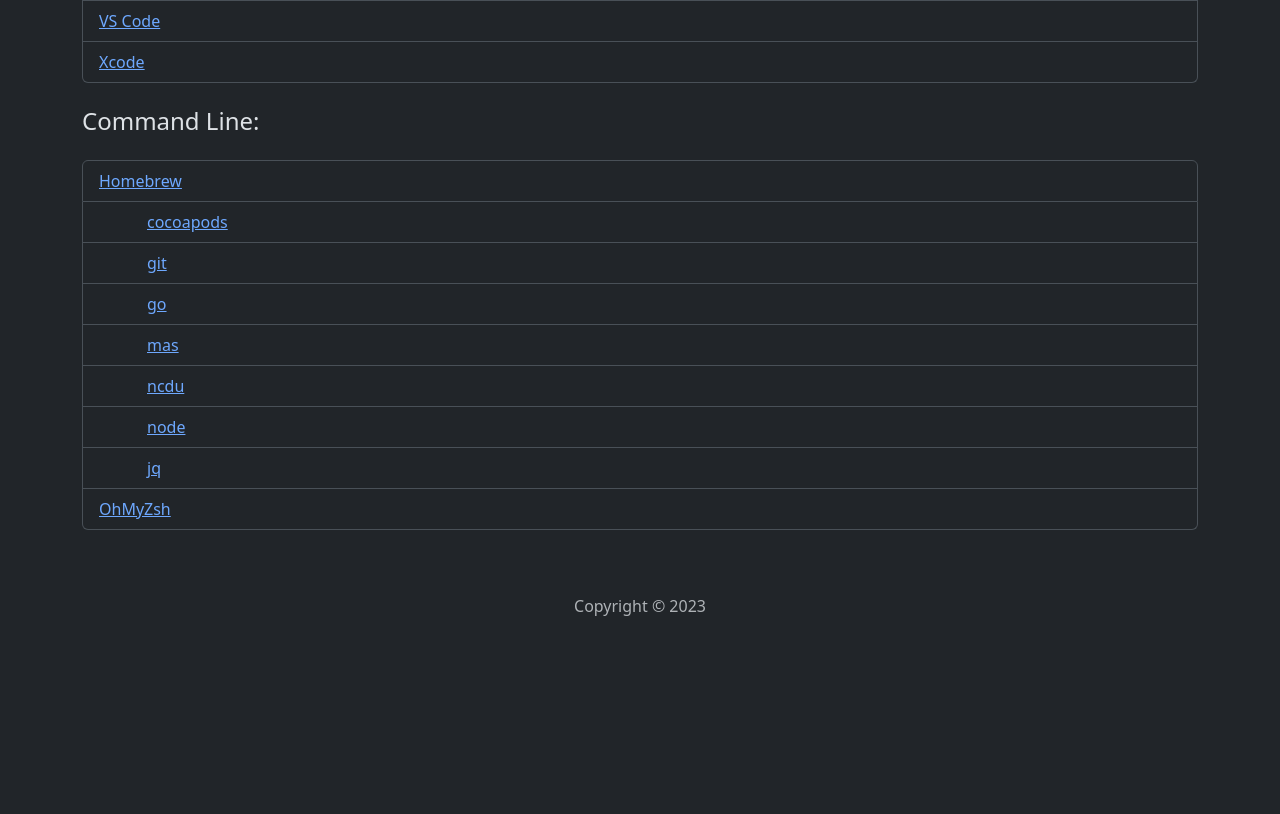
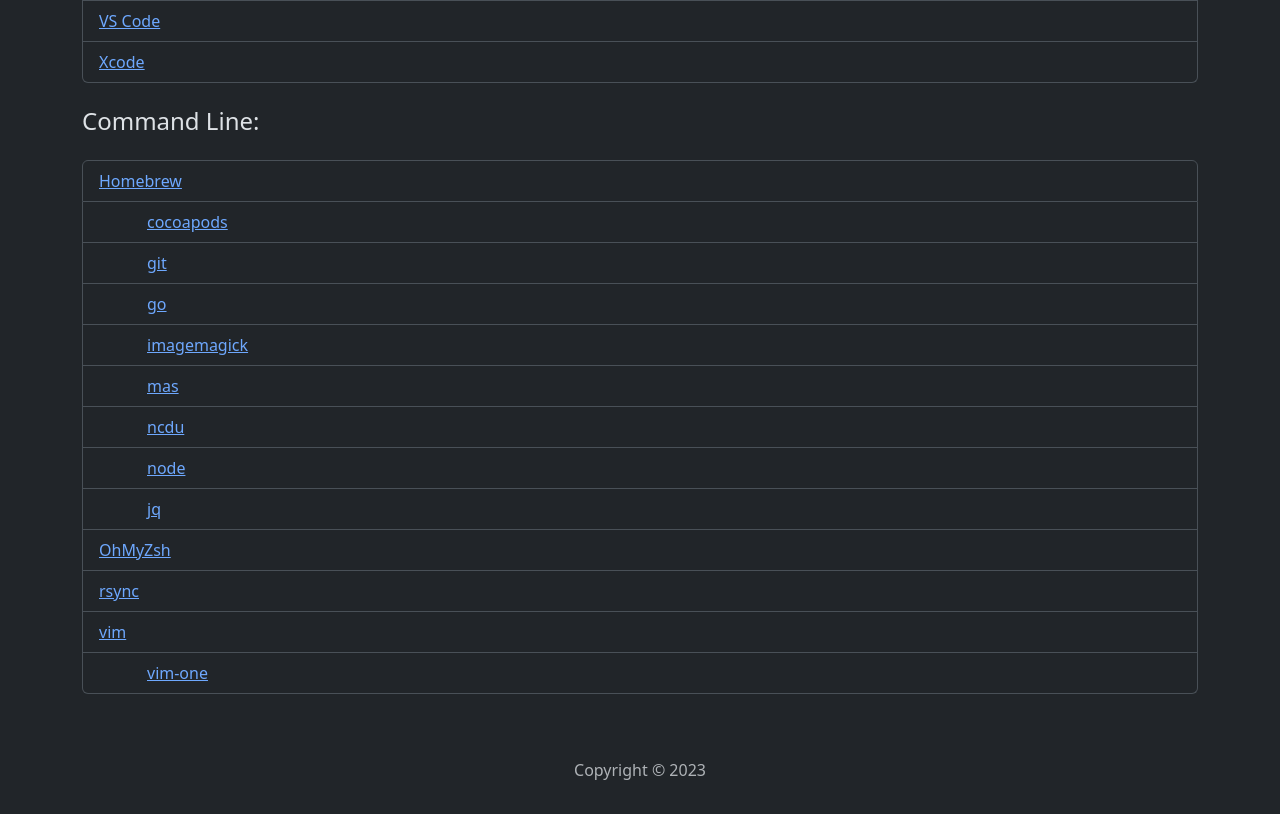
Before and after one commit to sixcolors/jasons-homepage, a plain HTML site: page apps.html in a window 1280 px wide. Shown: the part 1118-1932 px from the top of the page. Before the commit the page ends 1768 px from the top, so only its background shows below. Drawn offline with nearby package versions, Linux system fonts and the light colour scheme.

Commit message:
feat: add apps

```diff
--- a/apps.html
+++ b/apps.html
@@ -76,11 +76,15 @@
             <li class="list-group-item list-group-sub-item"><a href="https://formulae.brew.sh/formula/cocoapods#default">cocoapods</a></li>
             <li class="list-group-item list-group-sub-item"><a href="https://formulae.brew.sh/formula/git#default">git</a></li>
             <li class="list-group-item list-group-sub-item"><a href="https://formulae.brew.sh/formula/go#default">go</a></li>
+            <li class="list-group-item list-group-sub-item"><a href="https://formulae.brew.sh/formula/imagemagick#default">imagemagick</a></li>
             <li class="list-group-item list-group-sub-item"><a href="https://formulae.brew.sh/formula/mas#default">mas</a></li>
             <li class="list-group-item list-group-sub-item"><a href="https://formulae.brew.sh/formula/ncdu#default">ncdu</a></li>
             <li class="list-group-item list-group-sub-item"><a href="https://formulae.brew.sh/formula/node#default">node</a></li>
             <li class="list-group-item list-group-sub-item"><a href="https://formulae.brew.sh/formula/jq">jq</a></li>
             <li class="list-group-item"><a href="https://ohmyz.sh">OhMyZsh</a></li>
+            <li class="list-group-item"><a href="https://rsync.samba.org">rsync</a></li>
+            <li class="list-group-item"><a href="https://www.vim.org">vim</a></li>
+            <li class="list-group-item list-group-sub-item"><a href="https://github.com/rakr/vim-one">vim-one</a></li>
         </ul>
     </main>
     <!-- Modal -->
```
